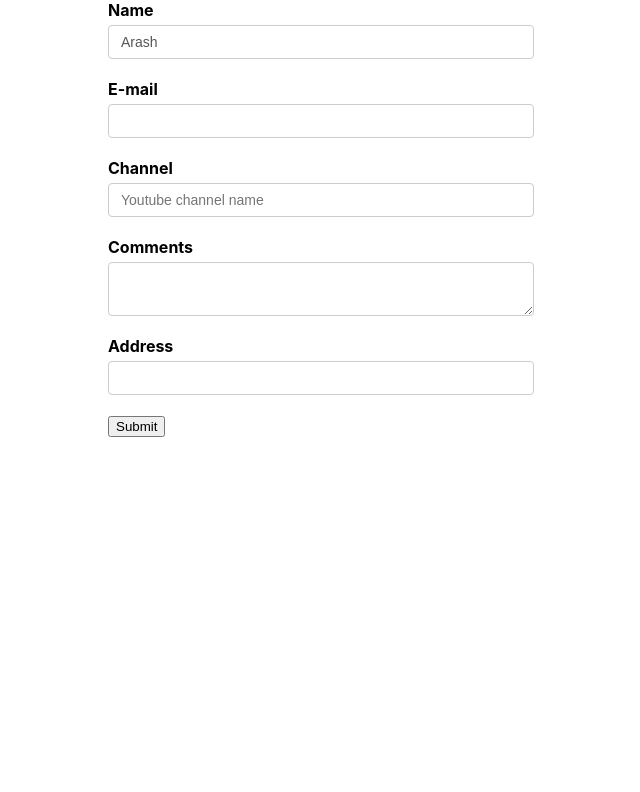
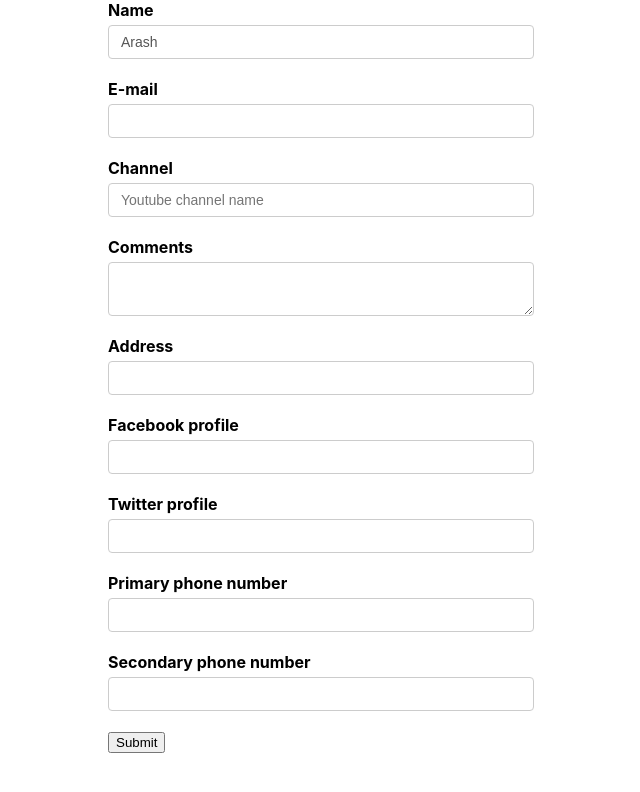
Before and after one commit to ArashZich/react-formik-test, a React (Create React App) app: page / in a window 1280 px wide. Shown: the top 792 px of the page, without its empty margins (319-959 px from the left). Built offline with nearby package versions, Linux system fonts and the light colour scheme.

Commit message:
nested object and array value

```diff
--- a/src/components/YoutubeFormComponentFormik.js
+++ b/src/components/YoutubeFormComponentFormik.js
@@ -9,6 +9,11 @@
   channel: "",
   comments: "",
   address: "",
+  social: {
+    facebook: "",
+    twitter: "",
+  },
+  phoneNumbers: ["", ""],
 };
 const onSubmit = (values) => {
   console.log("Form data", values);
@@ -63,8 +68,7 @@
           <label htmlFor="address">Address</label>
           <Field name="address">
             {(props) => {
-              const { field, form, meta } = props;
-              console.log("Render props", props, form);
+              const { field, meta } = props;
               return (
                 <div>
                   <input type="text" id="address" {...field} />
@@ -76,6 +80,26 @@
           <ErrorMessage name="address" />
         </div>
 
+        <div className="form-control">
+          <label htmlFor="facebook">Facebook profile</label>
+          <Field type="text" id="facebook" name="social.facebook" />
+        </div>
+
+        <div className="form-control">
+          <label htmlFor="twitter">Twitter profile</label>
+          <Field type="text" id="twitter" name="social.twitter" />
+        </div>
+
+        <div className="form-control">
+          <label htmlFor="primaryPh">Primary phone number</label>
+          <Field type="text" id="primaryPh" name="phoneNumbers[0]" />
+        </div>
+
+        <div className="form-control">
+          <label htmlFor="secondaryPh">Secondary phone number</label>
+          <Field type="text" id="secondaryPh" name="phoneNumbers[1]" />
+        </div>
+
         <button type="submit">Submit</button>
       </Form>
     </Formik>
```
